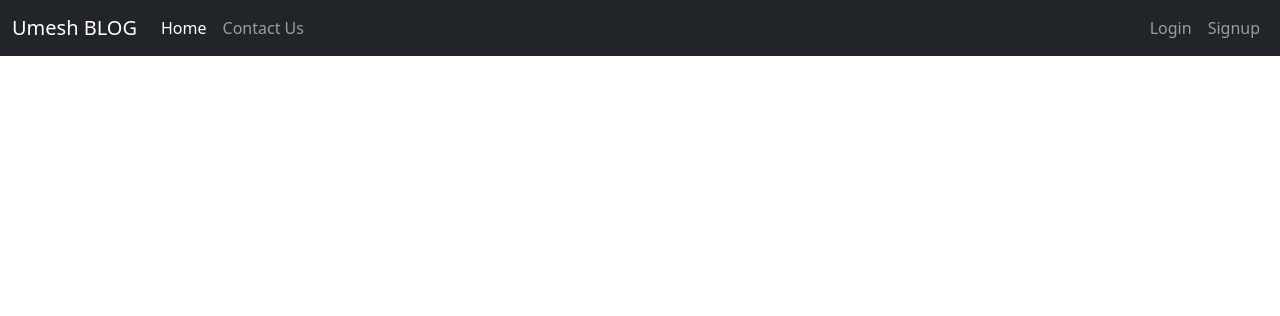
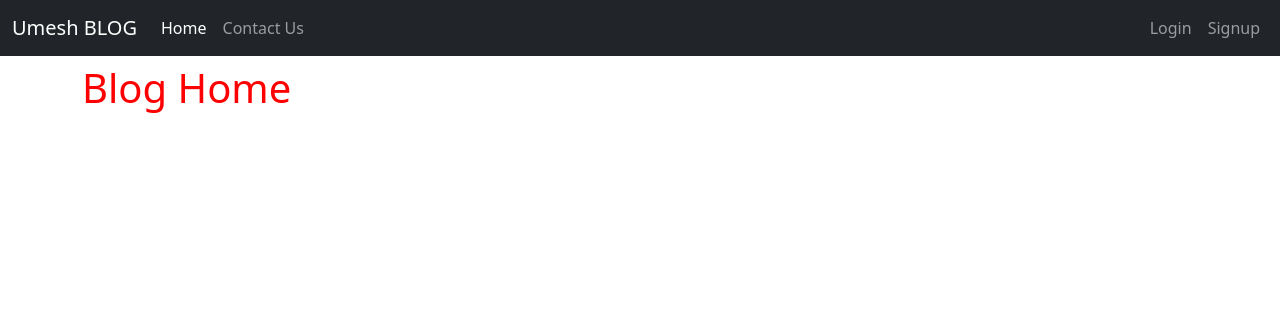
Before and after one commit to UmeshBabu7/BlogRESTAPIs, a Django app: page / in a window 1280 px wide. Shown: the top 316 px of the page. Run offline with Django 5.2, Linux system fonts and the light colour scheme; data that the repository does not hold is empty.

Commit message:
static folder setup

```diff
--- a/blogproject/blogproject/settings.py
+++ b/blogproject/blogproject/settings.py
@@ -122,6 +122,8 @@ USE_TZ = True
 # https://docs.djangoproject.com/en/5.1/howto/static-files/
 
 STATIC_URL = 'static/'
+STATICFILES_DIRS = [BASE_DIR / "static"]
+STATIC_ROOT = BASE_DIR / "static_cdn"
 
 # Default primary key field type
 # https://docs.djangoproject.com/en/5.1/ref/settings/#default-auto-field
--- a/blogproject/blogproject/urls.py
+++ b/blogproject/blogproject/urls.py
@@ -1,9 +1,14 @@
 
 from django.contrib import admin
 from django.urls import path,include
+from django.conf import settings
+from django.conf.urls.static import static
 
 urlpatterns = [
     path('admin/', admin.site.urls),
     path('',include('main.urls')),
     path("authors/", include("authors.urls")),
 ]
+
+urlpatterns += static(settings.STATIC_URL, document_root=settings.STATIC_ROOT)
+urlpatterns += static(settings.MEDIA_URL, document_root=settings.MEDIA_ROOT)
--- /dev/null
+++ b/blogproject/static/css/style.css
@@ -0,0 +1,3 @@
+.red_color {
+    color: red;
+}
--- a/blogproject/templates/base.html
+++ b/blogproject/templates/base.html
@@ -1,3 +1,4 @@
+{% load static %}
 <!DOCTYPE html>
 <html lang="en">
     <head>
@@ -7,6 +8,8 @@
         <title></title>
         <link href="https://cdn.jsdelivr.net/npm/bootstrap@5.1.3/dist/css/bootstrap.min.css" rel="stylesheet"
             integrity="sha384-1BmE4kWBq78iYhFldvKuhfTAU6auU8tT94WrHftjDbrCEXSU1oBoqyl2QvZ6jIW3" crossorigin="anonymous">
+
+        <link rel="stylesheet" href="{% static 'css/style.css' %}">
     </head>
     <body>
 
--- a/blogproject/templates/blog_home.html
+++ b/blogproject/templates/blog_home.html
@@ -2,6 +2,7 @@
 
 {% block content %}
 
+<h1 class="red_color">Blog Home</h1>
     <div class="row">
 
        {% for data in blogs %}
```
